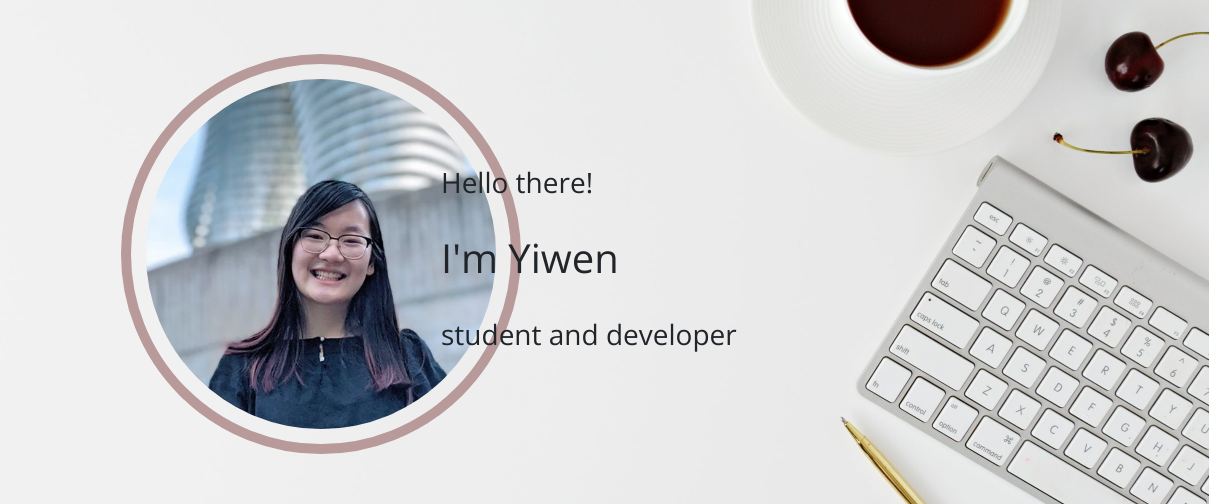
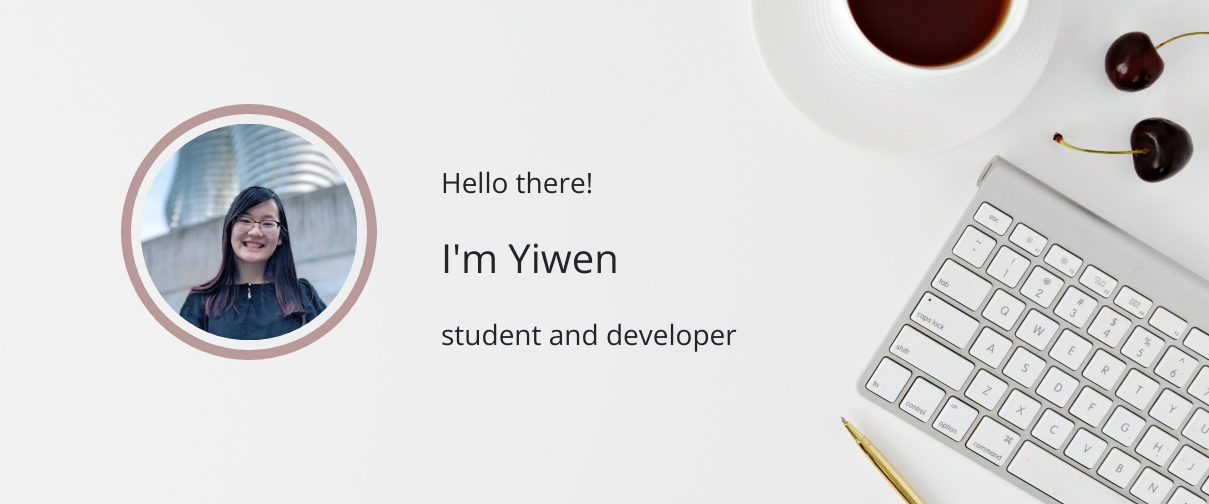
Before and after one commit to yiwen-dai/Website, a plain HTML site: page index.html in a window 1280 px wide. Shown: the part 96-600 px from the top of the page, 71-1280 px from the left. Drawn offline with nearby package versions, Linux system fonts and the light colour scheme.

Commit message:
Increase scalability of image

```diff
--- a/css/styles.css
+++ b/css/styles.css
@@ -37,12 +37,11 @@ h3 {
   border-radius: 100%;
   border-width: 10px;
   border-color: #b89a9a;
-  margin-top: -250px;
   margin-left: 15%;
-  padding: 15px;
+  padding: 0.75%;
   position: absolute;
-  top: 50%;
-  width: 400px;
+  top: 25%;
+  width: 20%;
 }
 
 .image:hover {
```
